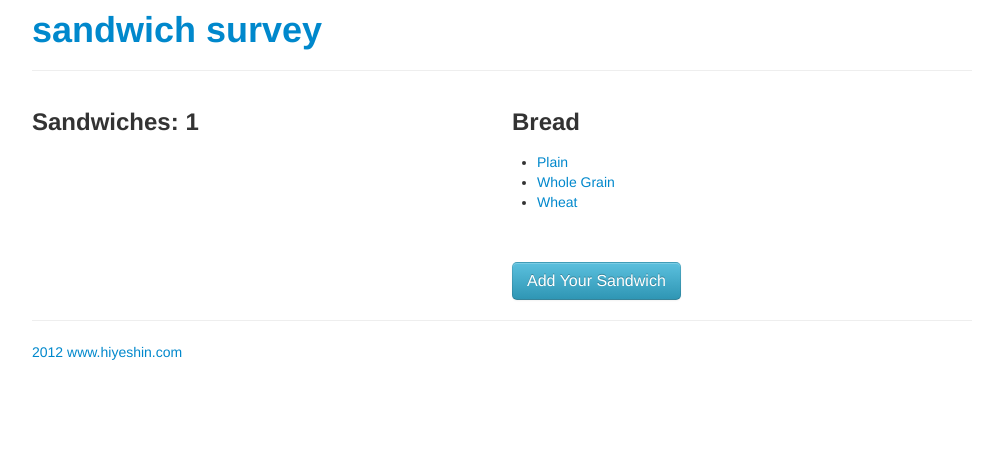
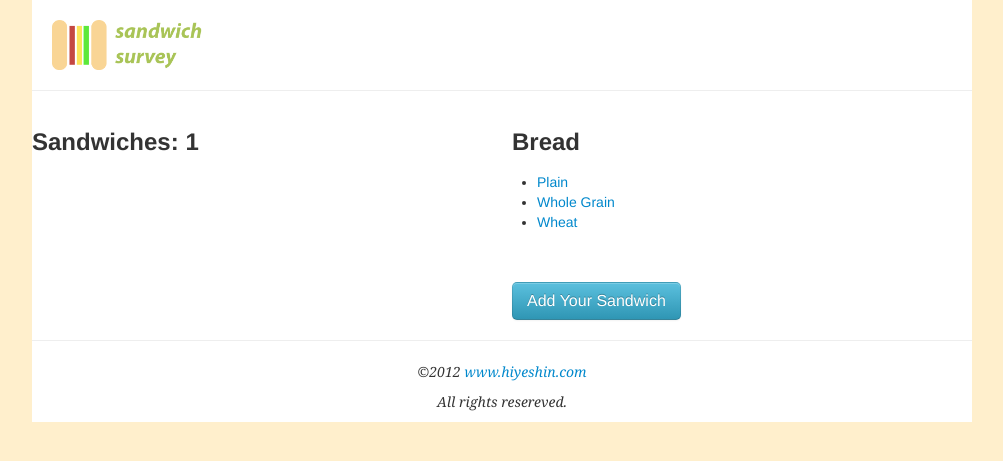
Before and after one commit to hiyeshin/sandwich, a Flask app: page /sammie/1 in a window 1280 px wide. Shown: the top 461 px of the page, without its empty margins (138-1141 px from the left). Run offline with Flask 2, Linux system fonts and the light colour scheme; data that the repository does not hold is empty; parts of the project's set-up code (start-up, migrations or seed data) failed here and were passed over; some libraries are stand-ins or nearby versions; some web fonts are replaced.

Commit message:
css added

```diff
--- a/static/css/main.css
+++ b/static/css/main.css
@@ -3,8 +3,41 @@
 /* ==========================================================================
    Author's custom styles
    ========================================================================== */
+html{
+	-webkit-background-size: cover;
+	-moz-background-size: cover;
+	-o-background-size: cover;
+	background-size: cover;
+
+
+}
+
+body{
+	padding-top: 60 px;
+	padding-bottom: 40px;
+	background-color: #ffefcc; /* peach color background */
+
+}
+
+div.container{
+	background:#ffffff;
+}
+
+h1.pageheader {
+	margin: 20px;
+}
+
 
 
 span.label a {
 	color:#fff;
 }
+
+
+footer{
+	font-size: 11 px;
+	font-family: 'Georgia', Times New Roman, Serif;
+	font-style: italic;
+	text-align: center;
+
+}
--- a/templates/layout/main.html
+++ b/templates/layout/main.html
@@ -25,7 +25,9 @@
         <div class="container">
 
             <h1 class="pageheader">
-                <a href="/">sandwich survey</a>
+                <a href="/">
+				<img src = "{{ url_for('static', filename='img/logo.png') }}" width = "150" height = "75">
+				</a>
             </h1>
 
             <hr>
@@ -36,8 +38,9 @@
 
             <hr/>
             <footer>
-                <p><a href="http://www.hiyeshin.com">2012 www.hiyeshin.com</a>
+                <p>©2012 <a href="http://www.hiyeshin.com">www.hiyeshin.com </a>
                </p>
+				<p>All rights resereved.</p>
             </footer>
 
         </div> <!-- /container -->
```
Also changed, not shown: static/img/logo.png (added).
